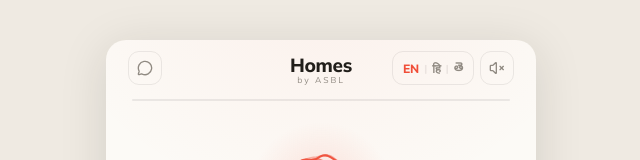
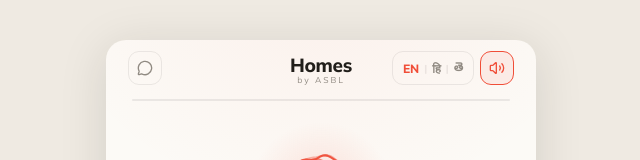
Before and after one commit to kunal1510010/Saanvi, a React (Vite) app: page / in a window 1280 px wide. Shown: the top 160 px of the page, without its empty margins (319-959 px from the left). Built offline with nearby package versions, Linux system fonts and the light colour scheme; the HTML template or start-up script is replaced by a standard one.

Commit message:
Audio on, adhaar fix

```diff
--- a/src/App.jsx
+++ b/src/App.jsx
@@ -377,7 +377,7 @@ function HelpPanel({ onClose }) {
 /* ========================================================================= */
 export default function SaanviPrototype() {
   const [step, setStep] = useState(0);
-  const [voice, setVoice] = useState(false);
+  const [voice, setVoice] = useState(true);
   const [photo, setPhoto] = useState(false);
   const [d, setD] = useState({ phone: "", otp: "", residency: "indian", employment: "salaried", funding: "loan", aadhaar: "", pan: "", salary: "", emiBand: "", consent1: false, consent2: false });
   const [thinking, setThinking] = useState(false);
@@ -462,7 +462,7 @@ export default function SaanviPrototype() {
 
     { voice: "To verify your identity, share your Aadhaar number. I'll request a one-time password from U-I-D-A-I.",
       caption: <>Let's verify your identity with {ACC("Aadhaar")}.</>, hint: "I'll request a secure OTP from UIDAI. Used only for verification.", orb: "listening",
-      render: () => (<><Field value={d.aadhaar} onChange={(v) => { const x = v.replace(/\D/g, "").slice(0, 12); upd("aadhaar", x.replace(/(.{4})/g, "$1 ").trim()); }} placeholder="1234 5678 9012" /><div style={{ height: 12 }} /><Primary disabled={d.aadhaar.replace(/\s/g, "").length !== 12} onClick={next}>Verify with OTP</Primary><Ghost onClick={next}>Upload Aadhaar instead</Ghost></>) },
+      render: () => (<><Field value={d.aadhaar} onChange={(v) => { const x = v.replace(/\D/g, "").slice(0, 12); upd("aadhaar", x.replace(/(.{4})/g, "$1 ").trim()); }} placeholder="1234 5678 9012" /><div style={{ height: 12 }} /><Primary disabled={d.aadhaar.replace(/\s/g, "").length !== 12} onClick={next}>Verify with OTP</Primary><div style={{ height: 10 }} /><Ghost onClick={next}>Upload Aadhaar instead</Ghost></>) },
 
     { voice: `All verified. Here's what Aadhaar has on record — pleased to meet you, ${FETCH.first}. Does this look right?`,
       caption: <>All verified — pleased to meet you, {ACC(FETCH.first)}.</>, hint: "Here's what Aadhaar returned. Quick check before we move on.", orb: "recommends",
```
